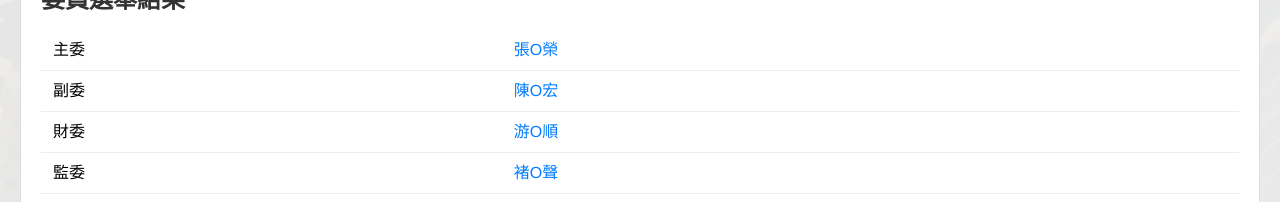
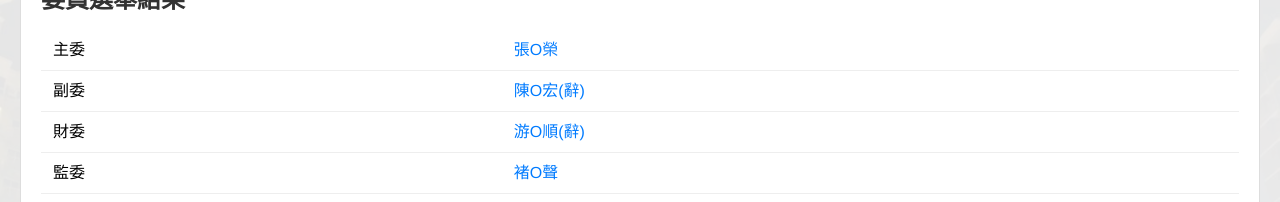
Before and after one commit to joechiboo/bordeaux-ii, a Vue app: page /members in a window 1280 px wide. Shown: the part 195-397 px from the top of the page. Built offline with nearby package versions, Linux system fonts and the light colour scheme.

Commit message:
增加辭職備註

```diff
--- a/src/data/committeeData.js
+++ b/src/data/committeeData.js
@@ -31,8 +31,8 @@ export const committeeData = [
 				title: '委員選舉結果',
 				details: [
 					{ key: '主委', value: '張O榮' },
-					{ key: '副委', value: '陳O宏' },
-					{ key: '財委', value: '游O順' },
+					{ key: '副委', value: '陳O宏(辭)' },
+					{ key: '財委', value: '游O順(辭)' },
 					{ key: '監委', value: '褚O聲' },
 				],
 			},
@@ -47,10 +47,10 @@ export const committeeData = [
 					{ key: 'C 棟(C5-05F)', value: '鄧O芳', attendance: [true, true, true, true, true, true, true, true, true, true, true, true, true] },
 					{ key: 'D 棟(D3-09F)', value: '楊O華', attendance: [true, true, true, true, true, true, true, true, true, true, false, true, true] },
 					{ key: 'D 棟(D5-05F)', value: '褚O聲', attendance: [true, true, true, true, true, true, false, true, true, true, true, true, true] },
-					{ key: 'E 棟(E6-12F)', value: '游O順', attendance: [true, true, true, true, true, false, true, false, false, true, false, false, false] },
+					{ key: 'E 棟(E6-12F)', value: '游O順(辭)', attendance: [true, true, true, true, true, false, true, false, false, true, false, false, false] },
 					{ key: 'E 棟(E6-09F)', value: '楊O峰', attendance: [true, true, true, true, true, true, true, true, true, true, true, true, true] },
 					{ key: 'F 棟(F6-04F)', value: '林O君', attendance: [true, true, true, true, true, true, true, true, true, true, true, true, true] },
-					{ key: 'F 棟(F5-04F)', value: '陳O宏', attendance: [true, true, true, true, true, true, false, false, false, true, false, false, false] },
+					{ key: 'F 棟(F5-04F)', value: '陳O宏(辭)', attendance: [true, true, true, true, true, true, false, false, false, true, false, false, false] },
 					{ key: 'G 棟(G6-04F)', value: '李O傑', attendance: [true, false, true, true, false, false, true, false, false, false, false, false, false] },
 					{ key: 'G 棟(G2-07F)', value: '李O鳳', attendance: [true, true, true, true, true, true, true, true, true, true, true, true, true] },
 					{ key: 'H 棟(H5-07F)', value: '呂O真', attendance: [true, true, true, true, true, true, true, true, true, true, true, true, true] },
```
